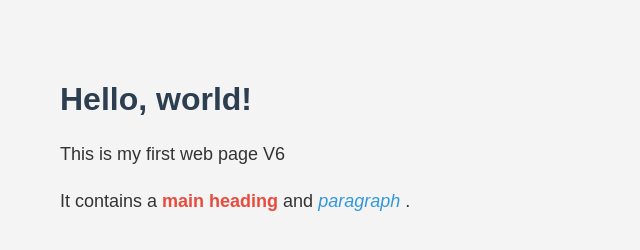
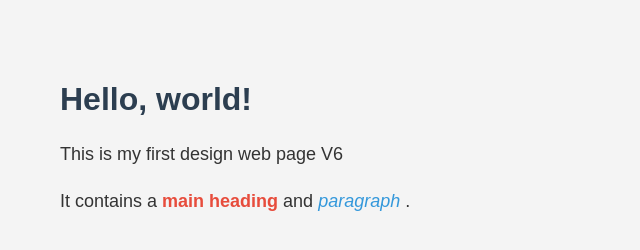
Before and after one commit to tahirali2105/myrepo, a plain HTML site: page index.html in a window 1280 px wide. Shown: the full height of the page, 0-640 px from the left. Drawn offline with Linux system fonts and the light colour scheme.

Commit message:
Changed P Tag

```diff
--- a/index.html
+++ b/index.html
@@ -8,7 +8,7 @@
 
 <body>
     <h1>Hello, world!</h1>
-    <p>This is my first web page V6</p>
+    <p>This is my first design web page V6</p>
     <p>It contains a
         <strong>main heading</strong> and <em> paragraph </em>.
     </p>
```
